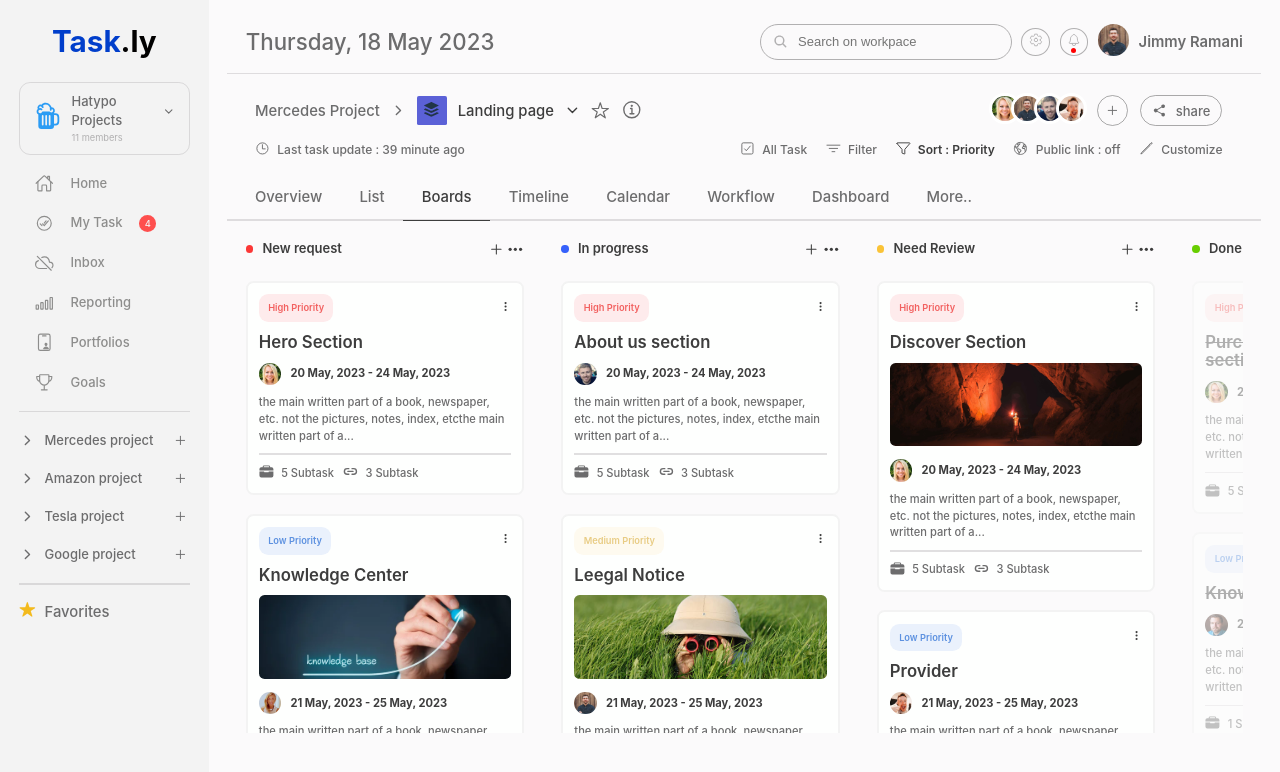
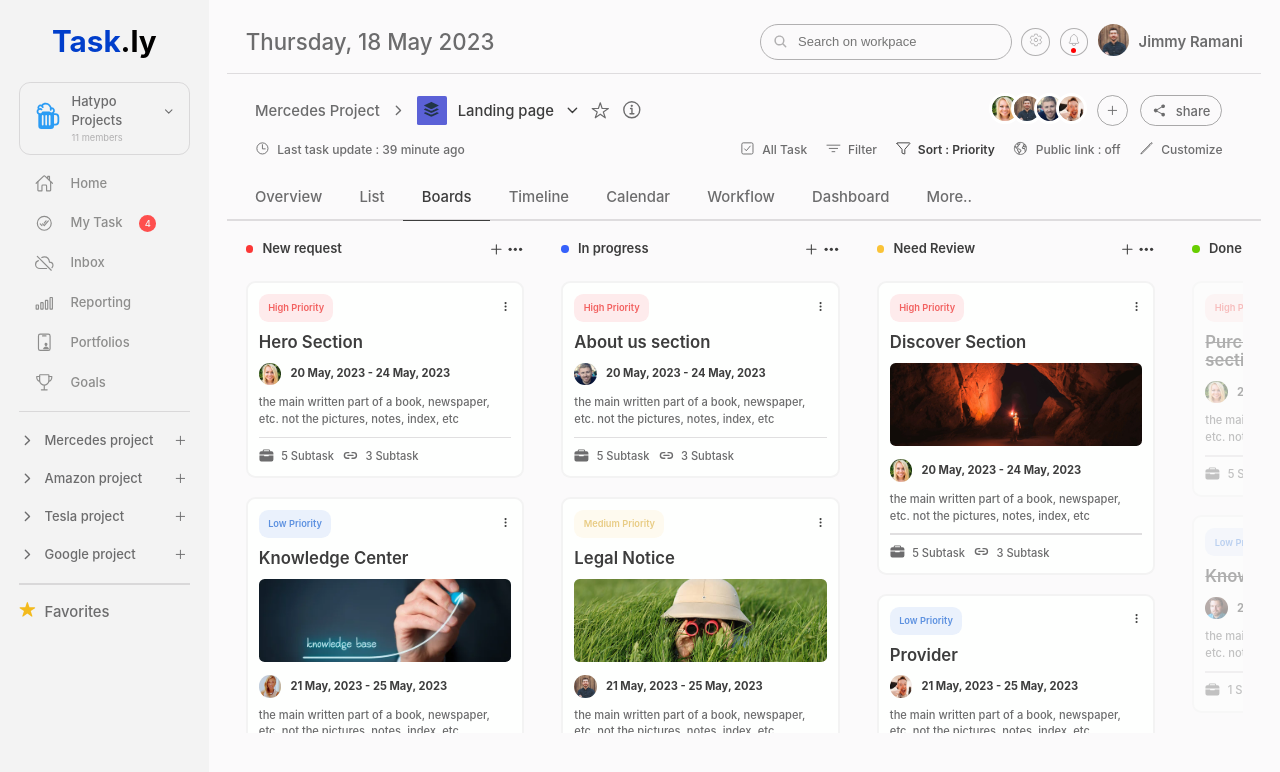
Before and after one commit to jimmy-ramani-0912/Project-Management-Dashboard-React, a React (Vite) app in the folder react-1-me/: page / in a window 1280 px wide. Shown: the top 772 px of the page. Built offline with nearby package versions, Linux system fonts and the light colour scheme.

Commit message:
projects > image size fix , card border readius fix , hide horizantal scrollbar ---> Done ...

```diff
--- a/react-1-me/src/components/Main/Mainheader/Pagenavigartion/PageDetails/Pagedetail.jsx
+++ b/react-1-me/src/components/Main/Mainheader/Pagenavigartion/PageDetails/Pagedetail.jsx
@@ -12,14 +12,17 @@ import other2 from "../../../../../assets/profiles/other2.jpg";
 import other3 from "../../../../../assets/profiles/other3.jpg";
 
 function Pagedetail() {
-  const Newreq = [
+  const requestTypes = [
+    {
+      title: "New request",
+      data: [
         {
           priotitle: "High",
           title: "Hero Section",
           sdate: "20 May, 2023",
           edate: "24 May, 2023",
           img: img1,
-      desc: "the main written part of a book, newspaper, etc. not the pictures, notes, index, etcthe main written part of a book, newspaper, etc. not the pictures, notes, index, etcthe main written part of a book, newspaper, etc. not the pictures, notes, index, etc",
+          desc: "the main written part of a book, newspaper, etc. not the pictures, notes, index, etc",
           subtask: 5,
           attachment: 3,
         },
@@ -29,7 +32,7 @@ function Pagedetail() {
           sdate: "21 May, 2023",
           edate: "25 May, 2023",
           img: img3,
-      desc: "the main written part of a book, newspaper, etc. not the pictures, notes, index, etcthe main written part of a book, newspaper, etc. not the pictures, notes, index, etcthe main written part of a book, newspaper, etc. not the pictures, notes, index, etc",
+          desc: "the main written part of a book, newspaper, etc. not the pictures, notes, index, etc",
           subtask: 1,
           attachment: 4,
           cardimg: other1,
@@ -40,29 +43,32 @@ function Pagedetail() {
           sdate: "21 May, 2023",
           edate: "25 May, 2023",
           img: img2,
-      desc: "the main written part of a book, newspaper, etc. not the pictures, notes, index, etcthe main written part of a book, newspaper, etc. not the pictures, notes, index, etcthe main written part of a book, newspaper, etc. not the pictures, notes, index, etc",
+          desc: "the main written part of a book, newspaper, etc. not the pictures, notes, index, etc",
           subtask: 5,
           attachment: 2,
         },
-  ];
-  const Progreq = [
+      ],
+    },
+    {
+      title: "In progress",
+      data: [
         {
           priotitle: "High",
           title: "About us section",
           sdate: "20 May, 2023",
           edate: "24 May, 2023",
           img: img4,
-      desc: "the main written part of a book, newspaper, etc. not the pictures, notes, index, etcthe main written part of a book, newspaper, etc. not the pictures, notes, index, etcthe main written part of a book, newspaper, etc. not the pictures, notes, index, etc",
+          desc: "the main written part of a book, newspaper, etc. not the pictures, notes, index, etc",
           subtask: 5,
           attachment: 3,
         },
         {
           priotitle: "Medium",
-      title: "Leegal Notice",
+          title: "Legal Notice",
           sdate: "21 May, 2023",
           edate: "25 May, 2023",
           img: img5,
-      desc: "the main written part of a book, newspaper, etc. not the pictures, notes, index, etcthe main written part of a book, newspaper, etc. not the pictures, notes, index, etcthe main written part of a book, newspaper, etc. not the pictures, notes, index, etc",
+          desc: "the main written part of a book, newspaper, etc. not the pictures, notes, index, etc",
           subtask: 5,
           attachment: 2,
           cardimg: other2,
@@ -73,20 +79,23 @@ function Pagedetail() {
           sdate: "21 May, 2023",
           edate: "25 May, 2023",
           img: img3,
-      desc: "the main written part of a book, newspaper, etc. not the pictures, notes, index, etcthe main written part of a book, newspaper, etc. not the pictures, notes, index, etcthe main written part of a book, newspaper, etc. not the pictures, notes, index, etc",
+          desc: "the main written part of a book, newspaper, etc. not the pictures, notes, index, etc",
           subtask: 1,
           attachment: 4,
           cardimg: other1,
         },
-  ];
-  const Needreq = [
+      ],
+    },
+    {
+      title: "Need Review",
+      data: [
         {
           priotitle: "High",
           title: "Discover Section",
           sdate: "20 May, 2023",
           edate: "24 May, 2023",
           img: img1,
-      desc: "the main written part of a book, newspaper, etc. not the pictures, notes, index, etcthe main written part of a book, newspaper, etc. not the pictures, notes, index, etcthe main written part of a book, newspaper, etc. not the pictures, notes, index, etc",
+          desc: "the main written part of a book, newspaper, etc. not the pictures, notes, index, etc",
           subtask: 5,
           attachment: 3,
           cardimg: other3,
@@ -97,7 +106,7 @@ function Pagedetail() {
           sdate: "21 May, 2023",
           edate: "25 May, 2023",
           img: img2,
-      desc: "the main written part of a book, newspaper, etc. not the pictures, notes, index, etcthe main written part of a book, newspaper, etc. not the pictures, notes, index, etcthe main written part of a book, newspaper, etc. not the pictures, notes, index, etc",
+          desc: "the main written part of a book, newspaper, etc. not the pictures, notes, index, etc",
           subtask: 5,
           attachment: 2,
         },
@@ -107,19 +116,22 @@ function Pagedetail() {
           sdate: "21 May, 2023",
           edate: "25 May, 2023",
           img: img3,
-      desc: "the main written part of a book, newspaper, etc. not the pictures, notes, index, etcthe main written part of a book, newspaper, etc. not the pictures, notes, index, etcthe main written part of a book, newspaper, etc. not the pictures, notes, index, etc",
+          desc: "the main written part of a book, newspaper, etc. not the pictures, notes, index, etc",
           subtask: 1,
           attachment: 4,
         },
-  ];
-  const Donereq = [
+      ],
+    },
+    {
+      title: "Done",
+      data: [
         {
           priotitle: "High",
           title: "Purchase, finance, service section",
           sdate: "20 May, 2023",
           edate: "24 May, 2023",
           img: img1,
-      desc: "the main written part of a book, newspaper, etc. not the pictures, notes, index, etcthe main written part of a book, newspaper, etc. not the pictures, notes, index, etcthe main written part of a book, newspaper, etc. not the pictures, notes, index, etc",
+          desc: "the main written part of a book, newspaper, etc. not the pictures, notes, index, etc",
           subtask: 5,
           attachment: 3,
         },
@@ -129,32 +141,49 @@ function Pagedetail() {
           sdate: "21 May, 2023",
           edate: "25 May, 2023",
           img: img6,
-      desc: "the main written part of a book, newspaper, etc. not the pictures, notes, index, etcthe main written part of a book, newspaper, etc. not the pictures, notes, index, etcthe main written part of a book, newspaper, etc. not the pictures, notes, index, etc",
+          desc: "the main written part of a book, newspaper, etc. not the pictures, notes, index, etc",
           subtask: 1,
           attachment: 4,
+        },
+      ],
+    },
+    {
+      title: "Done",
+      data: [
+        {
+          priotitle: "High",
+          title: "Purchase, finance, service section",
+          sdate: "20 May, 2023",
+          edate: "24 May, 2023",
+          img: img1,
+          desc: "the main written part of a book, newspaper, etc. not the pictures, notes, index, etc",
+          subtask: 5,
+          attachment: 3,
+        },
+        {
+          priotitle: "Low",
+          title: "Knowledge Center",
+          sdate: "21 May, 2023",
+          edate: "25 May, 2023",
+          img: img6,
+          desc: "the main written part of a book, newspaper, etc. not the pictures, notes, index, etc",
+          subtask: 1,
+          attachment: 4,
+        },
+      ],
     },
   ];
 
   return (
     <div
       className="pagedetails"
-      style={{ "grid-template-columns": "repeat(5, 30rem)" }}
+      style={{ gridTemplateColumns: "repeat(5, 30rem)" }}
     >
-      <div className="req-type">
-        <Requesttype reqtitle={"New request"} data={Newreq} />
+      {requestTypes.map((requestType, index) => (
+        <div className="req-type" key={index}>
+          <Requesttype reqtitle={requestType.title} data={requestType.data} />
         </div>
-      <div className="req-type">
-        <Requesttype reqtitle={"In progress"} data={Progreq} />
-      </div>
-      <div className="req-type">
-        <Requesttype reqtitle={"Need Review"} data={Needreq} />
-      </div>
-      <div className="req-type">
-        <Requesttype reqtitle={"Done"} data={Donereq} />
-      </div>
-      <div className="req-type">
-        <Requesttype reqtitle={"Done"} data={Donereq} />
-      </div>
+      ))}
     </div>
   );
 }
--- a/react-1-me/src/components/Main/Mainheader/Pagenavigartion/PageDetails/RequestType/requesttype.css
+++ b/react-1-me/src/components/Main/Mainheader/Pagenavigartion/PageDetails/RequestType/requesttype.css
@@ -84,7 +84,7 @@
     cursor: pointer;
     margin-bottom: 2rem;
     background-color: #FEFFFE;
-    border-radius: 0.8rem;
+    border-radius: 1rem;
     padding: 1.2rem;
     border: 2px solid #F3F3F3;
 }
--- a/react-1-me/src/components/Main/Mainheader/Pagenavigartion/PageDetails/pagedetail.css
+++ b/react-1-me/src/components/Main/Mainheader/Pagenavigartion/PageDetails/pagedetail.css
@@ -3,6 +3,10 @@
     overflow: auto;
     gap: 4rem;
     margin: 2rem 4rem 0 4rem;
+}
+
+.pagedetails::-webkit-scrollbar {
+    display: none;
 }
 
 @media screen and (max-width: 1024px) {
```
Lines whose indentation alone changed are shown as unchanged.
